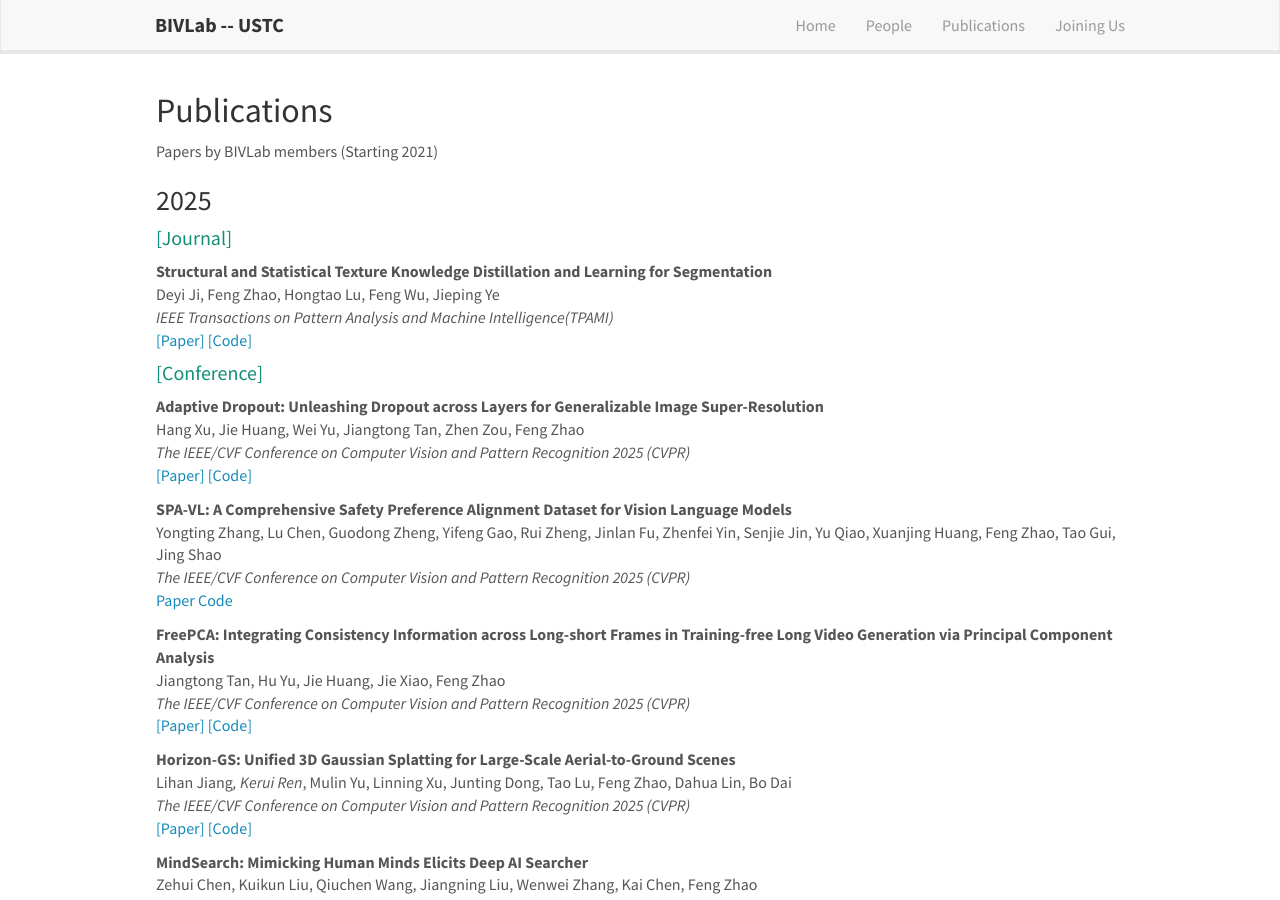
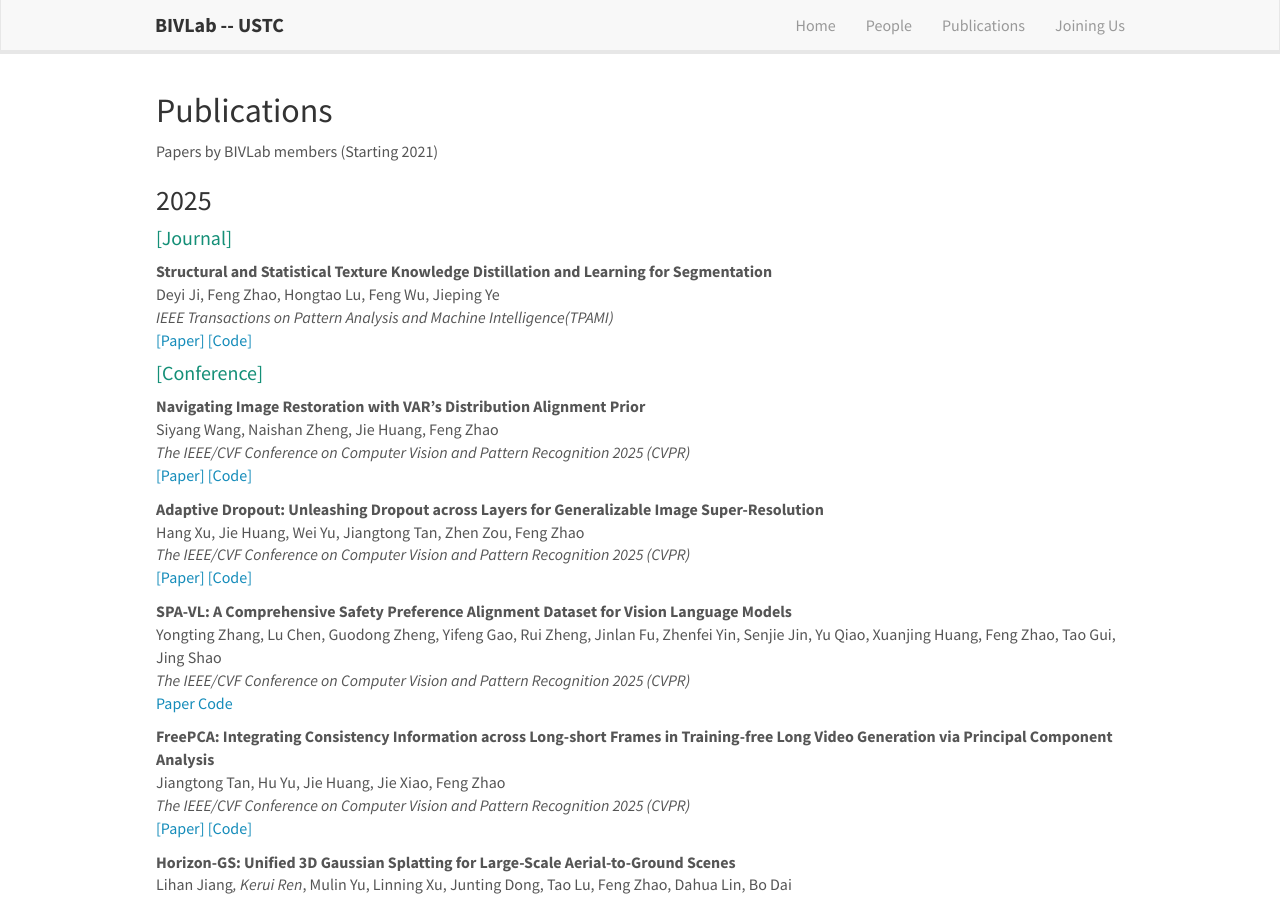
Before and after one commit to bivlab123/bivlab123.github.io, a Jekyll site: the page built from _pages/publications.md, in a window 1280 px wide and 900 px high. Built offline with Jekyll 4.4.1, drawn with Linux system fonts in a browser that asks for light colours; nearby versions of some CDN libraries.

Commit message:
Update publist_2025.yml

```diff
--- a/_data/publist_2025.yml
+++ b/_data/publist_2025.yml
@@ -1,3 +1,14 @@
+- title: "Navigating Image Restoration with VAR’s Distribution Alignment Prior"
+  authors: Siyang Wang, Naishan Zheng, Jie Huang, Feng Zhao
+  venue: "The IEEE/CVF Conference on Computer Vision and Pattern Recognition 2025 (CVPR)"
+  link:
+    url:
+    display: \[Paper\]
+  code:
+    url:
+    display: \[Code\]
+  highlight: 0
+  year: 2025
 - title: "Adaptive Dropout: Unleashing Dropout across Layers for Generalizable Image Super-Resolution"
   authors: Hang Xu, Jie Huang, Wei Yu, Jiangtong Tan, Zhen Zou, Feng Zhao
   venue: "The IEEE/CVF Conference on Computer Vision and Pattern Recognition 2025 (CVPR)"
```
